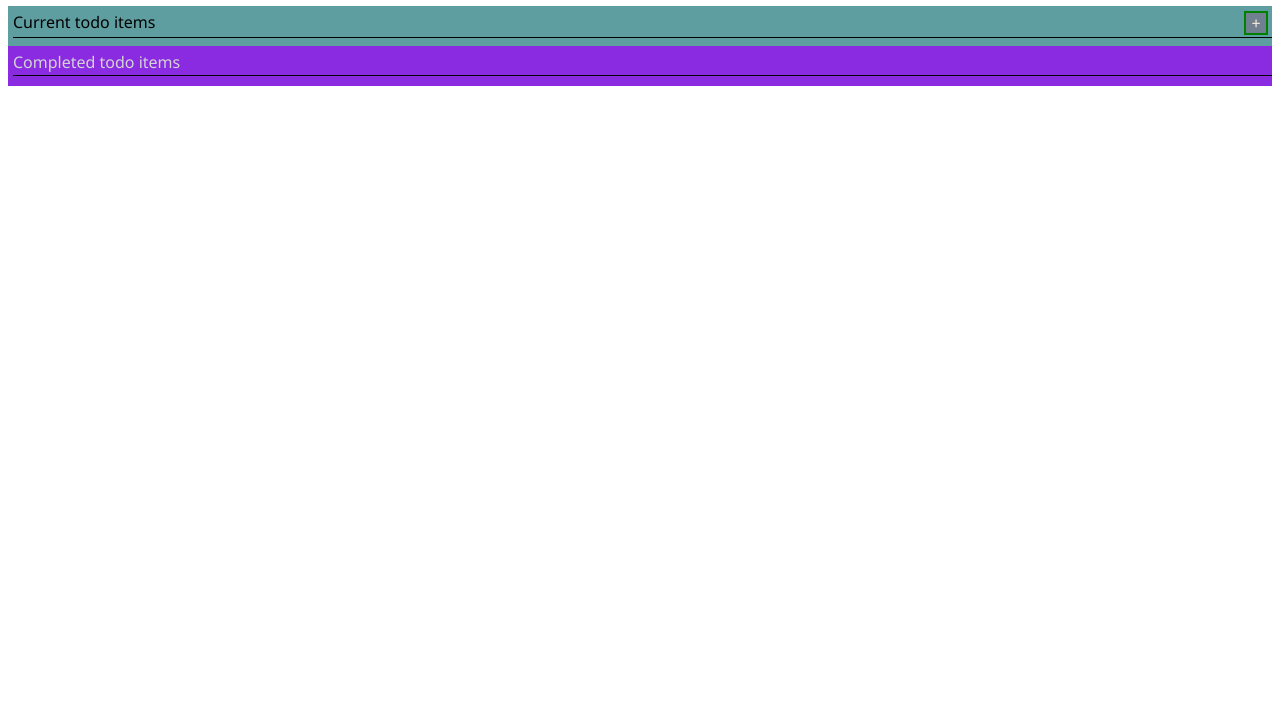
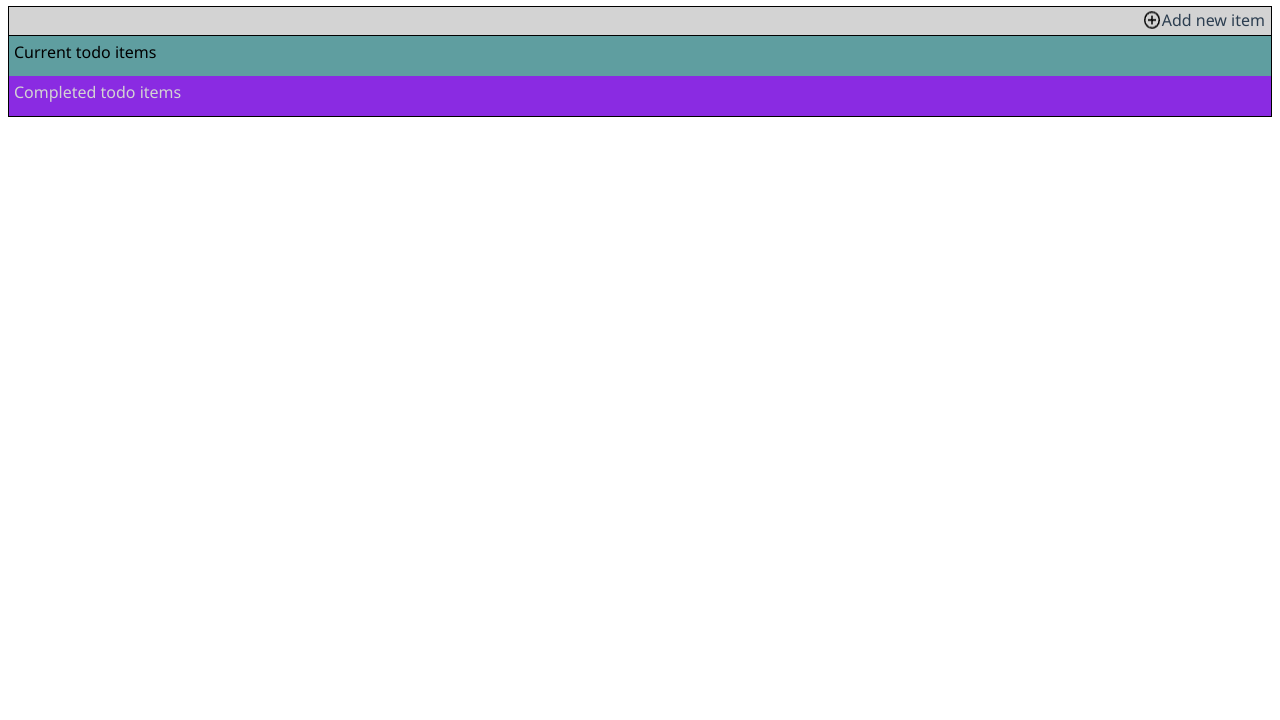
Before and after one commit to mariusbike1983/htmlDataApp, a plain HTML site: page index.html in a window 1280 px wide. Shown: the part 80-800 px from the top of the page. Drawn offline with Linux system fonts and the light colour scheme; no server answers.

Commit message:
improved the styling

```diff
--- a/index.html
+++ b/index.html
@@ -13,18 +13,16 @@
 <body>
     <h1>This is the todo-list</h1>
     <div class="app" id="app">
-
+        <div class="toolbar">
+            <span class="action" title="Add a new todo item" id="add-button">
+                <img src="assets/add.png" alt="Add">Add new item
+            </span>
+        </div>
         <div class="current-todo-list todo-list" id="current-todo-list">
-            <div class="toolbar">
-                <span class="title">Current todo items</span>
-                <span class="action" title="Add a new todo item" id="add-button">+</span>
-            </div>
+            <span class="title">Current todo items</span>
         </div>
-
         <div class="completed-todo-list todo-list" id="completed-todo-list">
-            <div class="toolbar">
-                <span class="title">Completed todo items</span>
-            </div>
+            <span class="title">Completed todo items</span>
         </div>
     </div>
 </body>
--- a/style.css
+++ b/style.css
@@ -1,5 +1,17 @@
 * {
     font-family:'Segoe UI', Tahoma, Geneva, Verdana, sans-serif;
+}
+
+#app {
+    border: 1px solid black;
+    font-family: Avenir, Helvetica, Arial, sans-serif;
+    -webkit-font-smoothing: antialiased;
+    -moz-osx-font-smoothing: grayscale;
+    color: #2c3e50;
+}
+
+h1 {
+    text-align: center;
 }
 
 .todo-list {
@@ -20,6 +32,8 @@
     padding-bottom: 2px;
     padding-right: 4px;
     user-select: none;
+    background-color: lightgray;
+    border-bottom: 1px solid black;
 }
 
 .toolbar > .title {
@@ -29,22 +43,16 @@
 
 .toolbar > .action {
     align-self: end;
-    background-color: slategray;
-    color: antiquewhite;
     margin-left: auto;
-    width: 20px;
-    height: 20px;
-    line-height: 20px;
     text-align: center;
-    border: 2px solid green;
     cursor: pointer;
     user-select: none;
+    padding: 2px;
+    display: flex;
 }
 
 .action:hover {
     background-color: salmon;
-    border-color: white;
-    color: black;
 }
 
 .current-todo-list {
@@ -78,6 +86,10 @@
     pointer-events: none;
 }
 
+.todo-item:hover {
+    border-color: salmon;
+}
+
 .completed-todo-list > .todo-item {
     text-decoration: line-through;
 }
```
Also changed, not shown: assets/add.png (added).
